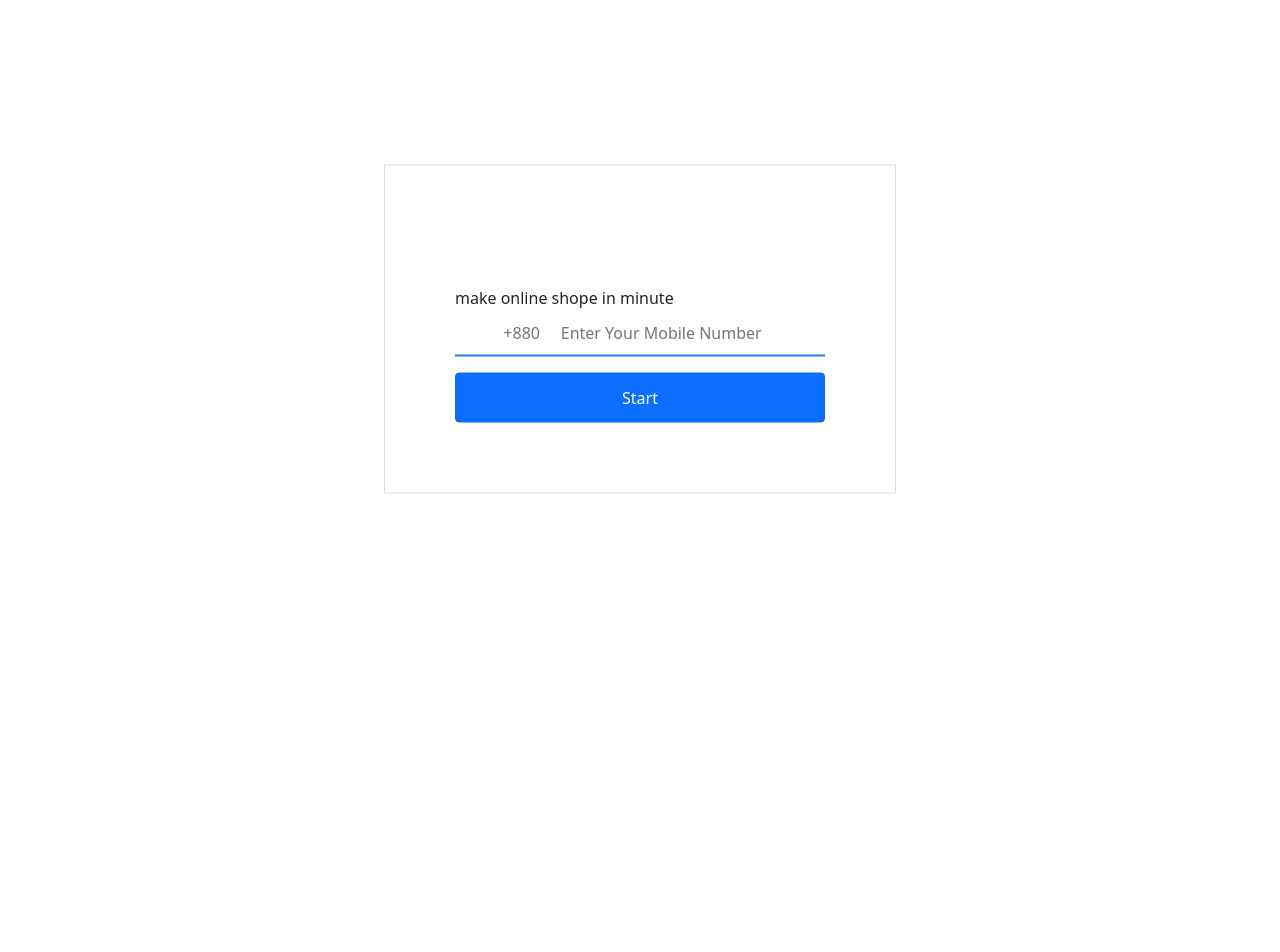
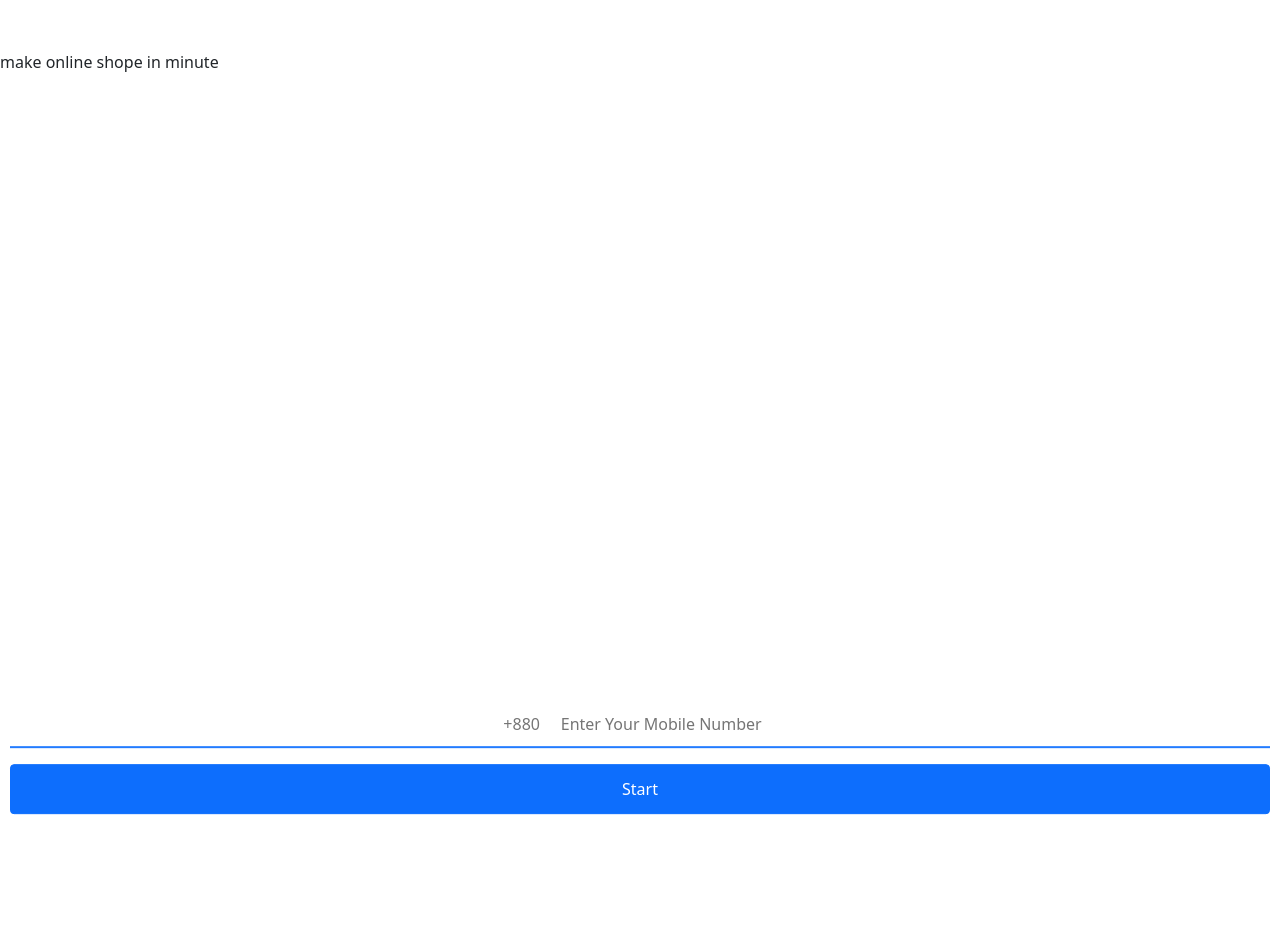
Before and after one commit to monirulislamakash/dukanapp, a Django app: page / in a window 1280 px wide. Run offline with Django 3.2, Linux system fonts and the light colour scheme.

Commit message:
first commit1

```diff
--- a/dukan/settings.py
+++ b/dukan/settings.py
@@ -29,7 +29,7 @@ SECRET_KEY = 'django-insecure-l9muz=#c#daqdfn3n^9rh&sutu6!zvicl^t3v3-#k&65$4_b+w
 # SECURITY WARNING: don't run with debug turned on in production!
 DEBUG = True
 
-ALLOWED_HOSTS = ["akashdukan.herokuapp.com"]
+ALLOWED_HOSTS = ["https://akashdukan.herokuapp.com/"]
 
 
 # Application definition
--- a/dukanmy/templates/base.html
+++ b/dukanmy/templates/base.html
@@ -32,7 +32,7 @@
     <!-- Option 1: Bootstrap Bundle with Popper -->
     <script src="https://cdn.jsdelivr.net/npm/bootstrap@5.0.2/dist/js/bootstrap.bundle.min.js" integrity="sha384-MrcW6ZMFYlzcLA8Nl+NtUVF0sA7MsXsP1UyJoMp4YLEuNSfAP+JcXn/tWtIaxVXM" crossorigin="anonymous"></script>
 
-    <!-- Option 2: Separate Popper and Bootstrap JS -->
+    <!-- Option 2: Separate Popper and Bootstrap JS https://www.youtube.com/watch?v=LssVZxAsEdk-->
     <!--
     <script src="https://cdn.jsdelivr.net/npm/@popperjs/core@2.9.2/dist/umd/popper.min.js" integrity="sha384-IQsoLXl5PILFhosVNubq5LC7Qb9DXgDA9i+tQ8Zj3iwWAwPtgFTxbJ8NT4GN1R8p" crossorigin="anonymous"></script>
     <script src="https://cdn.jsdelivr.net/npm/bootstrap@5.0.2/dist/js/bootstrap.min.js" integrity="sha384-cVKIPhGWiC2Al4u+LWgxfKTRIcfu0JTxR+EQDz/bgldoEyl4H0zUF0QKbrJ0EcQF" crossorigin="anonymous"></script>
--- a/dukanmy/templates/index.html
+++ b/dukanmy/templates/index.html
@@ -8,9 +8,7 @@
     <div class="maindiv">
         <div class="logo">
             <img src="{% static 'brandlogo/blogo.png' %}" align="center">
-        </div>
-        <div class="tagline">
-            make online shope in minute
+            <p>make online shope in minute</p>
         </div>
         <div class="divbody">
         </div>
--- a/static/style.css
+++ b/static/style.css
@@ -1,16 +1,20 @@
-body{
+.maindiv{
+    width: 100%;
+    height: 100vh;
     position: relative;
 }
-.maindiv{
-    content:"";
-    width: 40%;
-    margin: 0 auto;
-    border:1px solid #dcdcdc;
-    padding:70px;
+.cover{
+    content: "";
+    height: 41%;
+    padding: 10px;
+    border-top-left-radius: 10px;
+    border-top-right-radius: 10px;
+    padding-top: 30px;
+    position: sticky;
+    width: 100%;
     top: 50%;
-    left:50%;
-    position: absolute;
-    transform: translate(-50%,50%);
+    left: 50%;
+    transform: translate(0px, 50%);
 }
 .registration_number{
     width: 100%;
```
Also changed, not shown: other parts of static/style.css (+26 -9 lines).
